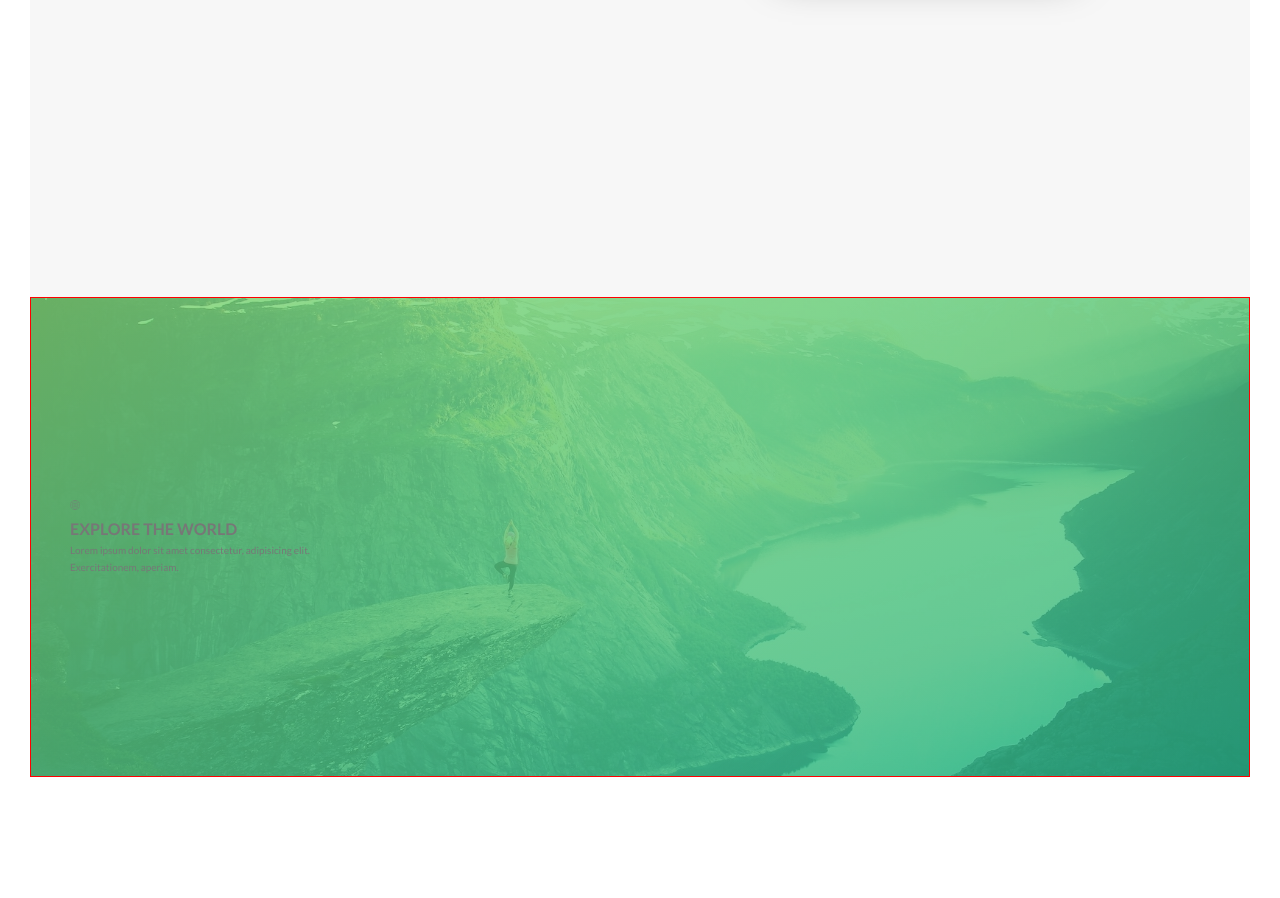
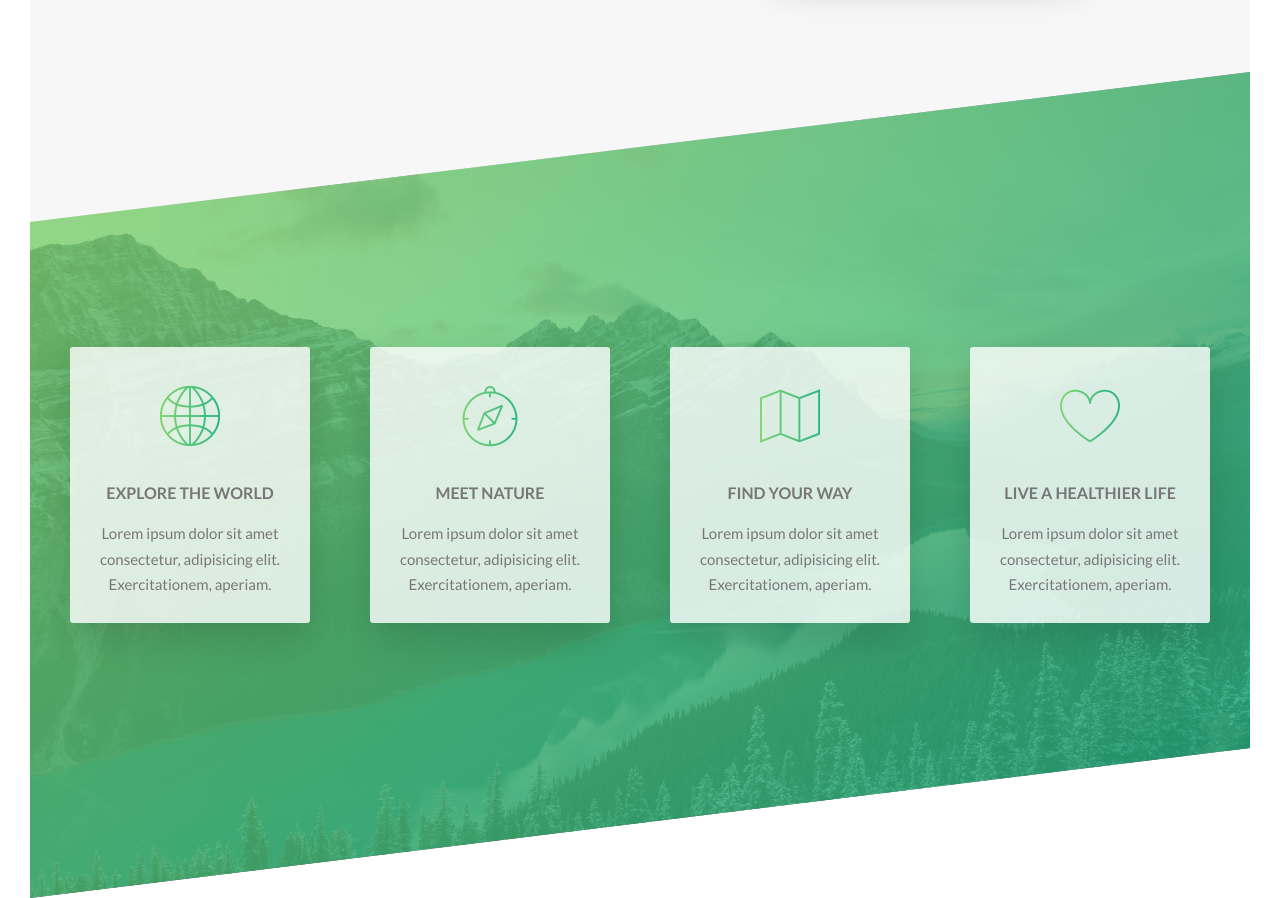
Before and after one commit to andrewrey/natours_for_last_time, a website: page index.html in a window 1280 px wide. Shown: the part 1367-2265 px from the top of the page. Before the commit the page ends 2174 px from the top, so only its background shows below. Drawn offline with Linux system fonts and the light colour scheme.

Commit message:
skewed features section

```diff
--- a/index.html
+++ b/index.html
@@ -72,7 +72,45 @@
           <div class="col-1-of-4">
             <div class="feature-box">
               <i class="feature-box__icon icon-basic-world"></i>
-              <h3 class="heading-tertiary">Explore the world</h3>
+              <h3 class="heading-tertiary u-margin-bottom-small">
+                Explore the world
+              </h3>
+              <p class="feature-box__text">
+                Lorem ipsum dolor sit amet consectetur, adipisicing elit.
+                Exercitationem, aperiam.
+              </p>
+            </div>
+          </div>
+          <div class="col-1-of-4">
+            <div class="feature-box">
+              <i class="feature-box__icon icon-basic-compass"></i>
+              <h3 class="heading-tertiary u-margin-bottom-small">
+                Meet nature
+              </h3>
+              <p class="feature-box__text">
+                Lorem ipsum dolor sit amet consectetur, adipisicing elit.
+                Exercitationem, aperiam.
+              </p>
+            </div>
+          </div>
+          <div class="col-1-of-4">
+            <div class="feature-box">
+              <i class="feature-box__icon icon-basic-map"></i>
+              <h3 class="heading-tertiary u-margin-bottom-small">
+                find your way
+              </h3>
+              <p class="feature-box__text">
+                Lorem ipsum dolor sit amet consectetur, adipisicing elit.
+                Exercitationem, aperiam.
+              </p>
+            </div>
+          </div>
+          <div class="col-1-of-4">
+            <div class="feature-box">
+              <i class="feature-box__icon icon-basic-heart"></i>
+              <h3 class="heading-tertiary u-margin-bottom-small">
+                live a healthier life
+              </h3>
               <p class="feature-box__text">
                 Lorem ipsum dolor sit amet consectetur, adipisicing elit.
                 Exercitationem, aperiam.
--- a/sass/components/_feature-box.scss
+++ b/sass/components/_feature-box.scss
@@ -1 +1,27 @@
 @use "../abstracts/" as *;
+
+.feature-box {
+  background-color: rgba($color: $color-white, $alpha: 0.8);
+  font-size: 1.5rem;
+  padding: 2.5rem;
+  text-align: center;
+  border-radius: 3px;
+  box-shadow: 0 1.5rem 4rem rgba($color: $color-black, $alpha: 0.15);
+  transition: all 0.3s;
+  &__icon {
+    font-size: 6rem;
+    margin-bottom: 0.5rem;
+    display: inline-block;
+    background-image: linear-gradient(
+      to right,
+      $color-primary-light,
+      $color-primary-dark
+    );
+    -webkit-background-clip: text;
+    color: transparent;
+  }
+
+  &:hover {
+    transform: translateY(-1.5rem) scale(1.03);
+  }
+}
--- a/sass/pages/_home.scss
+++ b/sass/pages/_home.scss
@@ -8,14 +8,17 @@
 
 .section-features {
   padding: 20rem 0;
-  border: 1px solid red;
+  margin-top: -15rem;
   background-image: linear-gradient(
       to right bottom,
       rgba($color-primary-light, 0.798),
       rgba($color-primary-dark, 0.8)
     ),
-    url("../img/hero.jpg");
+    url("../img/nat-4.jpg");
   background-size: cover;
-  background-position: top;
-  clip-path: polygon(0 0, 100% 0, 100% 75vh, 0 100%);
+
+  transform: skewY(-7deg);
+  & > * {
+    transform: skewY(7deg);
+  }
 }
```
Also changed, not shown: css/main.css, 1 other file.
